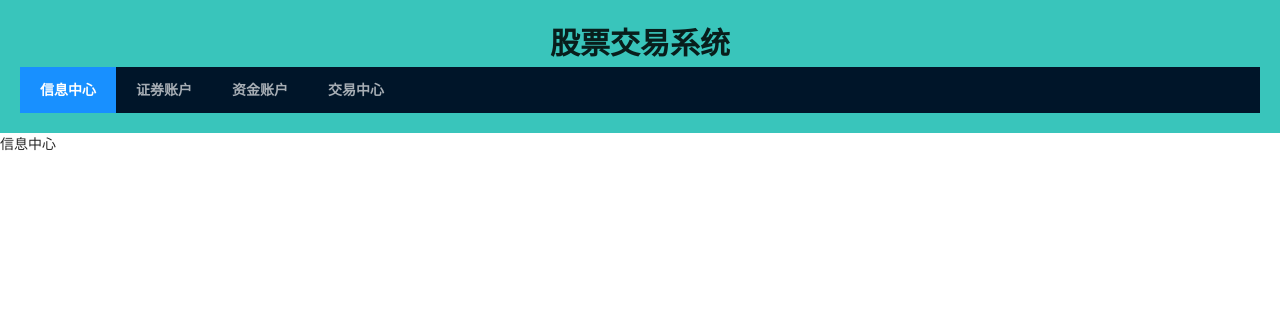
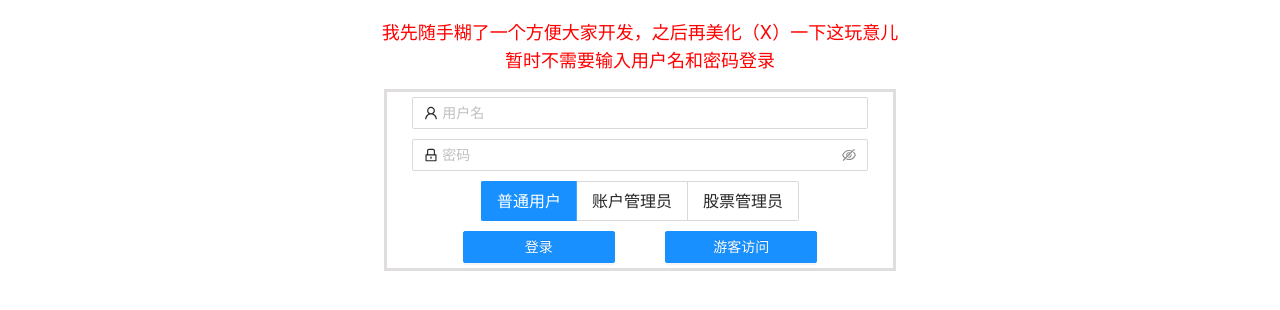
Before and after one commit to chenxw02/stock-trading-system-frontend-2022, a React (Create React App) app: page / in a window 1280 px wide. Shown: the top 310 px of the page. Built offline with nearby package versions, Linux system fonts and the light colour scheme.

Commit message:
follow coc,finish loginpage

```diff
--- a/src/App.js
+++ b/src/App.js
@@ -5,15 +5,17 @@ import AdminPage from './page/AdminPage/AdminPage';
 import StockPage from './page/StockPage/StockPage';
 import MoneyPage from './page/MoneyPage/MoneyPage';
 import TradePage from './page/TradePage/TradePage';
+import LoginPage from './page/LoginPage/LoginPage';
 
 function App() {
   return (
     <Routes>
-      <Route index exact path='/' element={<InfoPage />} />
+      <Route index exact path='/' element={<LoginPage />} />
       <Route path='/admin' element={<AdminPage />} />
       <Route path='/stock' element={<StockPage />} />
       <Route path='/money' element={<MoneyPage />} />
       <Route path='/trade' element={<TradePage />} />
+      <Route path='/info' element={<InfoPage />} />
     </Routes>
   );
 }
--- a/src/page/AdminPage/AdminPage.css
+++ b/src/page/AdminPage/AdminPage.css
@@ -1,4 +1,4 @@
-.Admin_Table{
+.admin_table{
     border:0.1em solid rgba(192, 187, 187, 0.5);
     height: auto;
     margin-left: 0.1%;
@@ -6,13 +6,13 @@
     margin-top: 1%;
 }
 
-.Admin_TabelBack{
+.admin_table_back{
     background-color: rgba(255, 255, 255, 0.5);
     margin-left: 3%;
     margin-right: 3%;
 }
 
-.Admin_Header {
+.admin_header {
     border:0.3em groove rgba(58, 57, 57, 0.233);
     text-align: left;
     font-size: 15px;
@@ -21,12 +21,12 @@
     background-color: #e5ebeb;
 }
 
-.Admin_Button{
+.admin_button{
     float: right;
     margin-right: 2%;
 }
 
-.Admin_BackGound{
+.admin_background{
     background-color: rgb(229, 249, 249);
     width: 100%;
     height: 100%;
--- a/src/page/AdminPage/AdminPage.js
+++ b/src/page/AdminPage/AdminPage.js
@@ -22,16 +22,16 @@ const data = [
 
 function AdminPage() {
     return(
-        <div className='Admin_BackGound'>
+        <div className='admin_background'>
 
-        <div className='Admin_Header'>
+        <div className='admin_header'>
             Hi,Admin
-            <Button type="primary" className="Admin_Button">修改密码</Button>
-            <Button type="primary" danger className="Admin_Button">退出登录</Button>
+            <Button type="primary" danger className="admin_button">退出登录</Button>
+            <Button type="primary" className="admin_button">修改密码</Button>
         </div>
 
-        <div className='Admin_TabelBack'>
-           <Table dataSource={data} className="Admin_Table">
+        <div className='admin_table_back'>
+           <Table dataSource={data} className="admin_table">
                 <Column title="股票编号" dataIndex="id" defaultSortOrder="descend"/>
                 <Column title="股票名称" dataIndex="name" defaultSortOrder="descend" />
                 <Column title="股票信息" dataIndex="info" defaultSortOrder="descend" />
--- /dev/null
+++ b/src/page/LoginPage/LoginPage.css
@@ -0,0 +1,45 @@
+.login_background{
+    background-color: blueviolet;
+    margin-top: 15%;
+    margin-bottom: 35%;
+    position: absolute;
+}
+
+.login_warning{
+    text-align: center;
+    font-size: large;
+    color: red;
+    margin-top: 1.5%;
+    margin-bottom: 1.5%;
+}
+
+.login_border{
+    border:0.2em solid rgba(192, 187, 187, 0.5);
+    /* height: auto; */
+    margin-left: 30%;
+    margin-right: 30%;
+    margin-top: 1%;
+}
+
+.login_group{
+    margin-left: 5%;
+    margin-right: 5%;
+    margin-top: 1%;
+    margin-bottom: 1%;
+}
+
+.login_button{
+    margin-left: 5%;
+    margin-right: 5%;
+    margin-top: 1%;
+    margin-bottom: 1%;
+    width: 30%;
+}
+
+.login_inputbox{
+    margin-left: 5%;
+    margin-right: 5%;
+    width: 90%;
+    margin-top: 1%;
+    margin-bottom: 1%;
+}
--- /dev/null
+++ b/src/page/LoginPage/LoginPage.js
@@ -0,0 +1,69 @@
+import "./LoginPage.css"
+import { Input, Button, Radio} from 'antd';
+import {
+    UserOutlined,
+    LockOutlined
+  } from "@ant-design/icons";
+import { useState} from "react";
+
+const options = [
+    { label: '普通用户', value: '普通用户' },
+    { label: '账户管理员', value: '账户管理员' },
+    { label: '股票管理员', value: '股票管理员' },
+  ];
+
+
+function LoginPage() {
+    const [identity, setIdentity] = useState("普通用户");
+
+    return(
+        <div className="login_warning">
+            我先随手糊了一个方便大家开发，之后再美化（X）一下这玩意儿<br />
+            暂时不需要输入用户名和密码登录
+            <div className="login_border">
+                <Input
+                    className="login_inputbox"
+                    placeholder="用户名"
+                    prefix={<UserOutlined />}
+                />
+                <Input.Password
+                    className="login_inputbox"
+                    placeholder="密码"
+                    prefix={<LockOutlined />}
+                />
+                <Radio.Group
+                    buttonStyle="solid"
+                    size="large"
+                    options={options}
+                    onChange = {(event) => { setIdentity(event.target.value) }}
+                    value={identity}
+                    optionType="button"
+                    className="login_group"
+                />
+                <div />
+                <Button  type="primary" className="login_button"
+                    onClick={()=>{
+                        switch(identity){
+                            case "普通用户":
+                                window.location.href="./trade";
+                                break;
+                            case "账户管理员":
+                                window.location.href="./money";
+                                break;
+                            case "股票管理员":
+                                window.location.href="./admin";
+                                break;
+                        }
+                    }}
+                > 登录</Button>
+                <Button  type="primary" className="login_button"
+                    onClick={()=>{window.location.href="./info";}}
+                > 游客访问</Button>
+
+            </div>
+        </div>
+
+    )
+}
+
+export default LoginPage;
```
